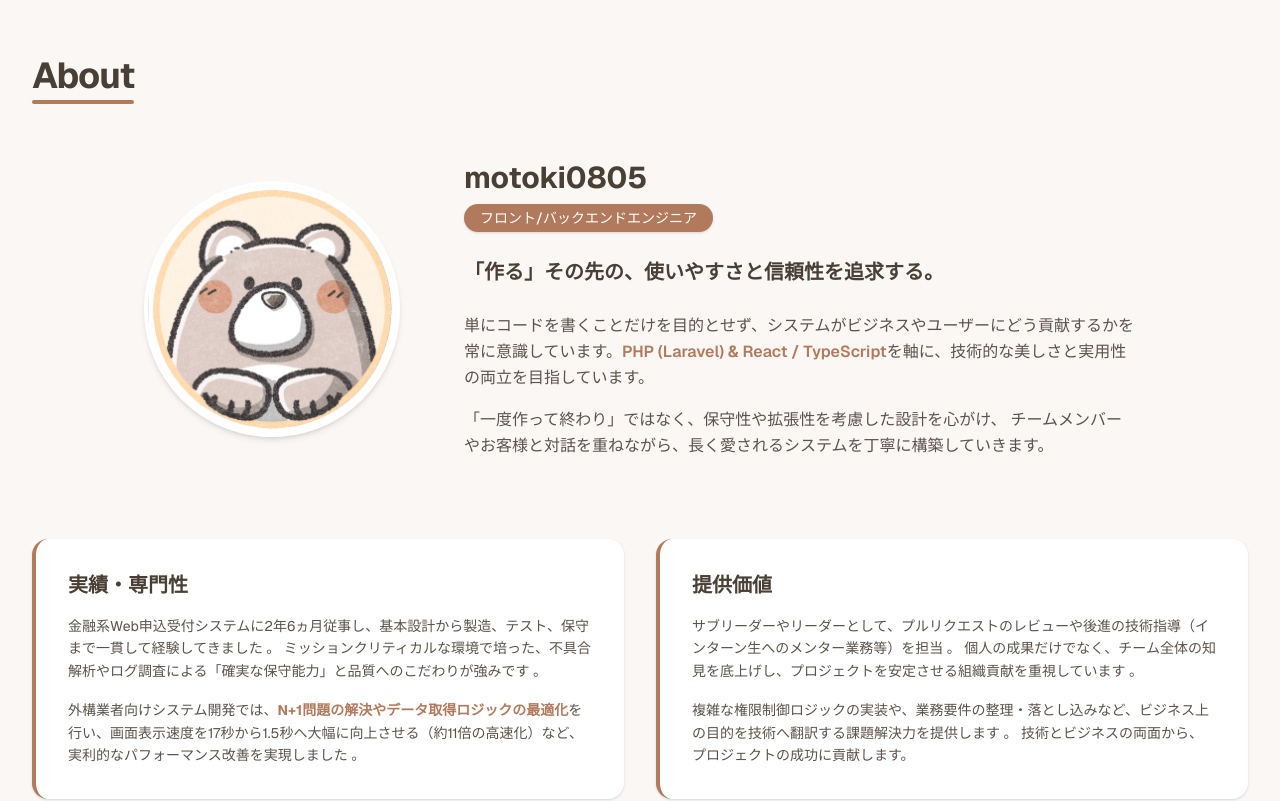
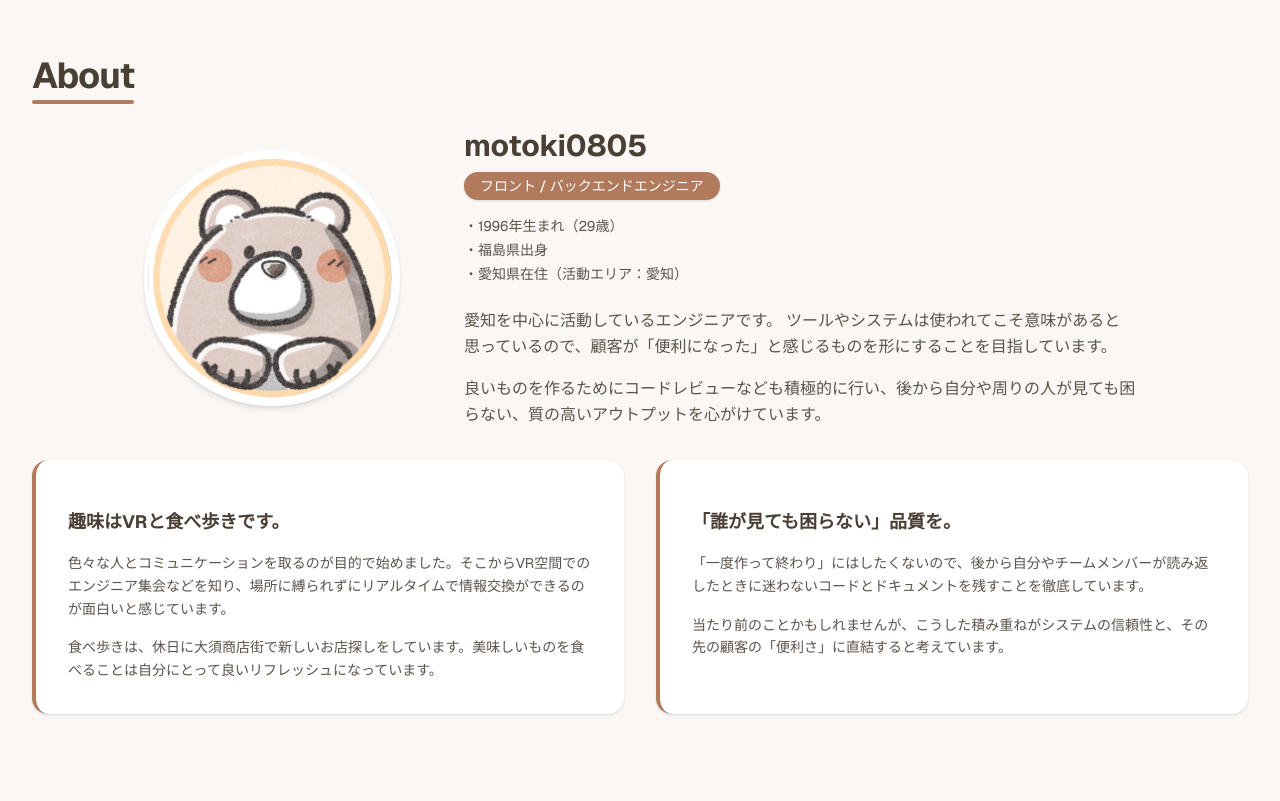
Before and after one commit to motoki0805/tech-studio, a Next.js app: page / in a window 1280 px wide. Shown: the part 840-1641 px from the top of the page. Built offline with nearby package versions, Linux system fonts and the light colour scheme.

Commit message:
feat: Aboutセクションの文言とプロフィールを追加

```diff
--- a/src/components/atoms/SectionContainer.tsx
+++ b/src/components/atoms/SectionContainer.tsx
@@ -17,7 +17,7 @@ export const SectionContainer = ({
     <section id={id} className="py-24 bg-[#faf7f5]">
       <div className={`mx-auto max-w-${maxWidth} px-4 sm:px-6 lg:px-8`}>
         {/* タイトルデザイン */}
-        <div className="mb-16 text-center md:text-left">
+        <div className="mb-8 text-center md:text-left">
           <h2 className="text-3xl font-bold tracking-tight text-[#4a3f35] sm:text-4xl relative inline-block">
             {title}
             <span className="absolute -bottom-2 left-0 w-full h-1 bg-[#b17a5c] rounded-full" />
--- a/src/components/organisms/Sections/AboutSection.tsx
+++ b/src/components/organisms/Sections/AboutSection.tsx
@@ -5,8 +5,8 @@ import { InfoCard } from "../../molecules/InfoCard";
 export const AboutSection = () => {
   return (
     <SectionContainer id="about" title="About" maxWidth="7xl">
-      {/* プロフィールメインエリア */}
-      <div className="flex flex-col md:flex-row items-center justify-center gap-10 md:gap-16 mb-20">
+        {/* プロフィールメインエリア */}
+      <div className="flex flex-col md:flex-row items-center justify-center gap-10 md:gap-16 mb-8">
         {/* アイコン */}
         <div className="shrink-0">
           <div className="relative w-48 h-48 sm:w-64 sm:h-64 rounded-full overflow-hidden border-4 border-white shadow-md">
@@ -23,66 +23,58 @@ export const AboutSection = () => {
 
         {/*  プロフィールテキスト */}
         <div className="space-y-6 text-center md:text-left max-w-2xl">
-          <div className="mb-6">
+          <div>
             <h3 className="text-2xl sm:text-3xl font-bold text-[#4a3f35] mb-2">
               motoki0805
             </h3>
-            <p className="inline-block px-4 py-1 bg-[#b17a5c] text-white text-xs sm:text-sm font-medium rounded-full shadow-sm">
-              フロント/バックエンドエンジニア
+            <p className="inline-block px-4 py-1 bg-[#b17a5c] text-white text-xs sm:text-sm font-medium rounded-full shadow-sm mb-4">
+              フロント / バックエンドエンジニア
             </p>
+
+            <ul className="text-sm text-[#5c534a] space-y-1 list-none p-0">
+              <li>・1996年生まれ（29歳）</li>
+              <li>・福島県出身</li>
+              <li>・愛知県在住（活動エリア：愛知）</li>
+            </ul>
           </div>
 
-          <p className="text-lg sm:text-xl text-[#4a3f35] leading-relaxed font-bold">
-            「作る」その先の、使いやすさと信頼性を追求する。
-          </p>
           <div className="text-[#5c534a] space-y-4 leading-relaxed">
             <p>
-              単にコードを書くことだけを目的とせず、システムがビジネスやユーザーにどう貢献するかを常に意識しています。
-              <span className="text-[#b17a5c] font-semibold">
-                PHP (Laravel) & React / TypeScript
-              </span>
-              を軸に、技術的な美しさと実用性の両立を目指しています。
+              愛知を中心に活動しているエンジニアです。
+              ツールやシステムは使われてこそ意味があると思っているので、顧客が「便利になった」と感じるものを形にすることを目指しています。
             </p>
             <p>
-              「一度作って終わり」ではなく、保守性や拡張性を考慮した設計を心がけ、
-              チームメンバーやお客様と対話を重ねながら、長く愛されるシステムを丁寧に構築していきます。
+              良いものを作るためにコードレビューなども積極的に行い、後から自分や周りの人が見ても困らない、質の高いアウトプットを心がけています。
             </p>
           </div>
         </div>
       </div>
 
-      {/* 下部詳細カードエリア */}
       <div className="grid md:grid-cols-2 gap-8">
-        <InfoCard title="実績・専門性">
-          <div className="space-y-4">
-            <p>
-              金融系Web申込受付システムに2年6ヵ月従事し、基本設計から製造、テスト、保守まで一貫して経験してきました
-              。
-              ミッションクリティカルな環境で培った、不具合解析やログ調査による「確実な保守能力」と品質へのこだわりが強みです
-              。
+        <InfoCard title="">
+          <div className="space-y-4 text-[#5c534a]">
+            <p className="font-bold text-[#4a3f35] text-lg">
+              趣味はVRと食べ歩きです。
             </p>
             <p>
-              外構業者向けシステム開発では、
-              <span className="font-bold text-[#b17a5c]">
-                N+1問題の解決やデータ取得ロジックの最適化
-              </span>
-              を行い、画面表示速度を17秒から1.5秒へ大幅に向上させる（約11倍の高速化）など、実利的なパフォーマンス改善を実現しました
-              。
+              色々な人とコミュニケーションを取るのが目的で始めました。そこからVR空間でのエンジニア集会などを知り、場所に縛られずにリアルタイムで情報交換ができるのが面白いと感じています。
+            </p>
+            <p>
+              食べ歩きは、休日に大須商店街で新しいお店探しをしています。美味しいものを食べることは自分にとって良いリフレッシュになっています。
             </p>
           </div>
         </InfoCard>
 
-        <InfoCard title="提供価値">
-          <div className="space-y-4">
-            <p>
-              サブリーダーやリーダーとして、プルリクエストのレビューや後進の技術指導（インターン生へのメンター業務等）を担当
-              。
-              個人の成果だけでなく、チーム全体の知見を底上げし、プロジェクトを安定させる組織貢献を重視しています
-              。
+        <InfoCard title="">
+          <div className="space-y-4 text-[#5c534a]">
+            <p className="font-bold text-[#4a3f35] text-lg">
+              「誰が見ても困らない」品質を。
             </p>
             <p>
-              複雑な権限制御ロジックの実装や、業務要件の整理・落とし込みなど、ビジネス上の目的を技術へ翻訳する課題解決力を提供します
-              。 技術とビジネスの両面から、プロジェクトの成功に貢献します。
+              「一度作って終わり」にはしたくないので、後から自分やチームメンバーが読み返したときに迷わないコードとドキュメントを残すことを徹底しています。
+            </p>
+            <p>
+              当たり前のことかもしれませんが、こうした積み重ねがシステムの信頼性と、その先の顧客の「便利さ」に直結すると考えています。
             </p>
           </div>
         </InfoCard>
```
